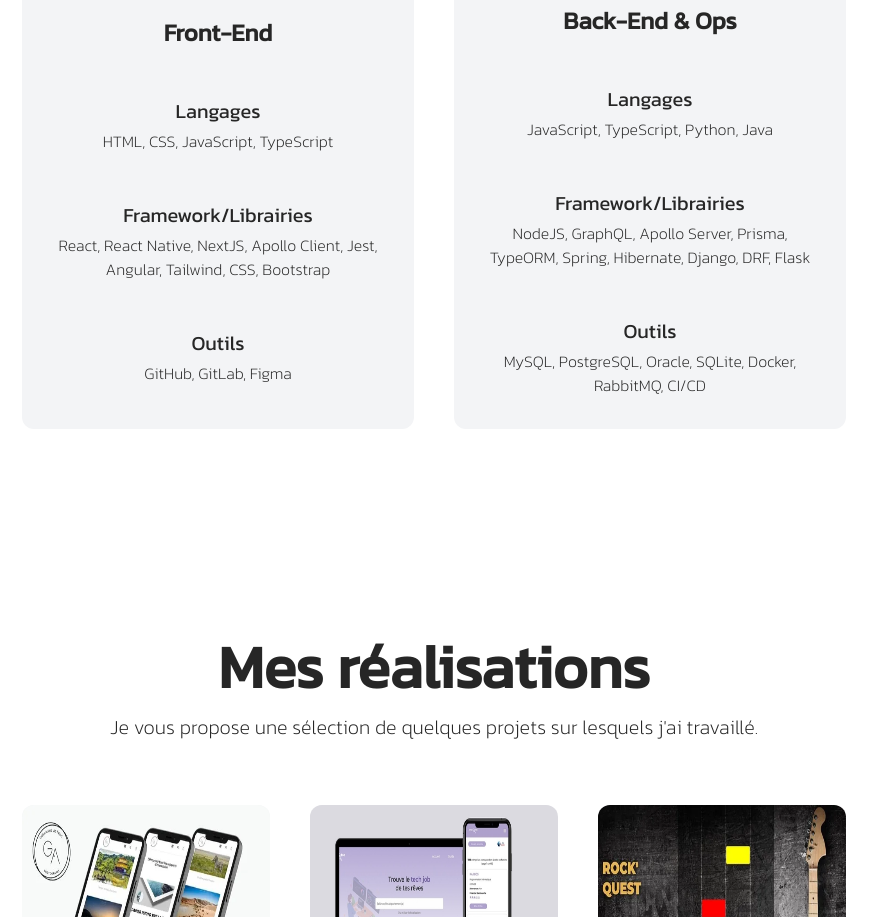
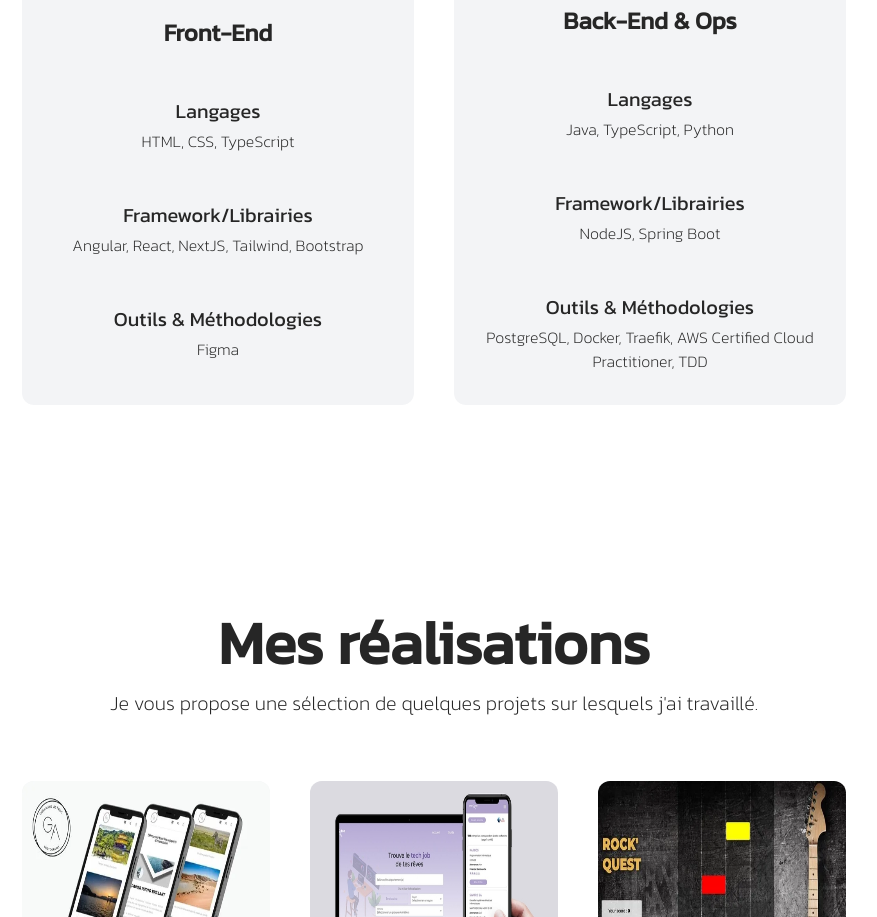
Before and after one commit to VianneyAccart/NextJS-Portfolio, a Next.js app: page / in a window 1280 px wide. Shown: the part 1375-2292 px from the top of the page, without its empty margins (206-1083 px from the left). Built offline with nearby package versions, Linux system fonts and the light colour scheme.

Commit message:
update information

```diff
--- a/package.json
+++ b/package.json
@@ -1,6 +1,6 @@
 {
   "name": "portfolio",
-  "version": "0.1.0",
+  "version": "1.1.0",
   "private": true,
   "scripts": {
     "dev": "next dev",
--- a/src/components/Skills.tsx
+++ b/src/components/Skills.tsx
@@ -42,44 +42,30 @@ const Skills = () => {
         <Skill
           icon={BsCodeSlash}
           title="Front-End"
-          languages={["HTML", "CSS", "JavaScript", "TypeScript"]}
+          languages={["HTML", "CSS", "TypeScript"]}
           frameworks={[
+            "Angular",
             "React",
-            "React Native",
             "NextJS",
-            "Apollo Client",
-            "Jest",
-            "Angular",
             "Tailwind",
-            "CSS",
             "Bootstrap",
           ]}
-          tools={["GitHub", "GitLab", "Figma"]}
+          tools={["Figma"]}
         />
         <Skill
           icon={BsDatabase}
           title="Back-End & Ops"
-          languages={["JavaScript", "TypeScript", "Python", "Java"]}
+          languages={["Java", "TypeScript", "Python"]}
           frameworks={[
             "NodeJS",
-            "GraphQL",
-            "Apollo Server",
-            "Prisma",
-            "TypeORM",
-            "Spring",
-            "Hibernate",
-            "Django",
-            "DRF",
-            "Flask",
+            "Spring Boot"
           ]}
           tools={[
-            "MySQL",
             "PostgreSQL",
-            "Oracle",
-            "SQLite",
             "Docker",
-            "RabbitMQ",
-            "CI/CD",
+            "Traefik",
+            "AWS Certified Cloud Practitioner",
+            "TDD",
           ]}
         />
       </div>
--- a/src/i18n/en.json
+++ b/src/i18n/en.json
@@ -7,14 +7,14 @@
     "about": {
         "title": "Full Stack Developer & Software Engineer",
         "profilePictureAlt": "Picture of Vianney Accart",
-        "introduction": "I chose the development world because it allows me to develop my curiosity, learning capacity, and creativity on a daily basis. I enjoy creating applications with modern design, high performance, and user-friendliness. My experience enables me to integrate into projects of all types, ranging from a simple showcase website to a complex industrial project. I currently hold the position of software engineer at In-Core Systèmes."
+        "introduction": "I chose the development world because it allows me to develop my curiosity, learning capacity, and creativity on a daily basis. I enjoy creating applications with modern design, high performance, and user-friendliness. My experience enables me to integrate into projects of all types, ranging from a simple showcase website to a complex industrial project. I currently hold the position of software engineer at Smile."
     },
     "skills": {
         "title": "My survival kit",
         "introduction": "These are the languages, frameworks, libraries, and tools that I regularly use.",
         "language": "Languages",
         "frameworkAndLibraries": "Framework/Libraries",
-        "tools": "Tools"
+        "tools": "Tools & Methods"
     },
     "projects": {
         "title": "My achievements",
@@ -75,7 +75,7 @@
     "legals": {
         "title": "Legals",
         "ownerTitle": "Owner",
-        "ownerContent": "Mr. Vianney ACCART – 3 Rue du Repos, 69740 Genas, France",
+        "ownerContent": "Mr. Vianney ACCART – 8 Impasse des Lilas, 69780 Toussieu, France",
         "publishTitle": "Responsible for publication",
         "publishContent": "Vianney ACCART – vianneyaccart@gmail.com",
         "webmasterTitle": "Webmaster",
--- a/src/i18n/fr.json
+++ b/src/i18n/fr.json
@@ -7,14 +7,14 @@
     "about": {
         "title": "Développeur Full Stack & Ingénieur Logiciel",
         "profilePictureAlt": "Photo de Vianney Accart",
-        "introduction": "J'ai choisi le monde du développement car il me permet de développer quotidiennement ma curiosité, ma capacité d'apprentissage et ma créativité. J'aime créer des applications aux design modernes, performantes et agréables à utiliser. Mon expérience me permet de m'intégrer sur des projets de tous types, allant d'un simple site vitrine à un projet industriel complexe. J'occupe actuellement le poste d'ingénieur logiciel chez In-Core Systèmes."
+        "introduction": "J'ai choisi le monde du développement car il me permet de développer quotidiennement ma curiosité, ma capacité d'apprentissage et ma créativité. J'aime créer des applications aux design modernes, performantes et agréables à utiliser. Mon expérience me permet de m'intégrer sur des projets de tous types, allant d'un simple site vitrine à un projet industriel complexe. J'occupe actuellement le poste d'ingénieur logiciel chez Smile."
     },
     "skills": {
         "title": "Mon kit de survie",
         "introduction": "Ce sont les langages, frameworks, librairies et outils que j'utilise régulièrement.",
         "language": "Langages",
         "frameworkAndLibraries": "Framework/Librairies",
-        "tools": "Outils"
+        "tools": "Outils & Méthodologies"
     },
     "projects": {
         "title": "Mes réalisations",
@@ -75,7 +75,7 @@
     "legals": {
         "title": "Mentions Légales",
         "ownerTitle": "Propriétaire",
-        "ownerContent": "Monsieur Vianney ACCART – 3 Rue du Repos, 69740 Genas, France",
+        "ownerContent": "Monsieur Vianney ACCART – 8 Impasse des Lilas, 69780 Toussieu, France",
         "publishTitle": "Responsable de la publication",
         "publishContent": "Vianney ACCART – vianneyaccart@gmail.com",
         "webmasterTitle": "Webmaster",
```
